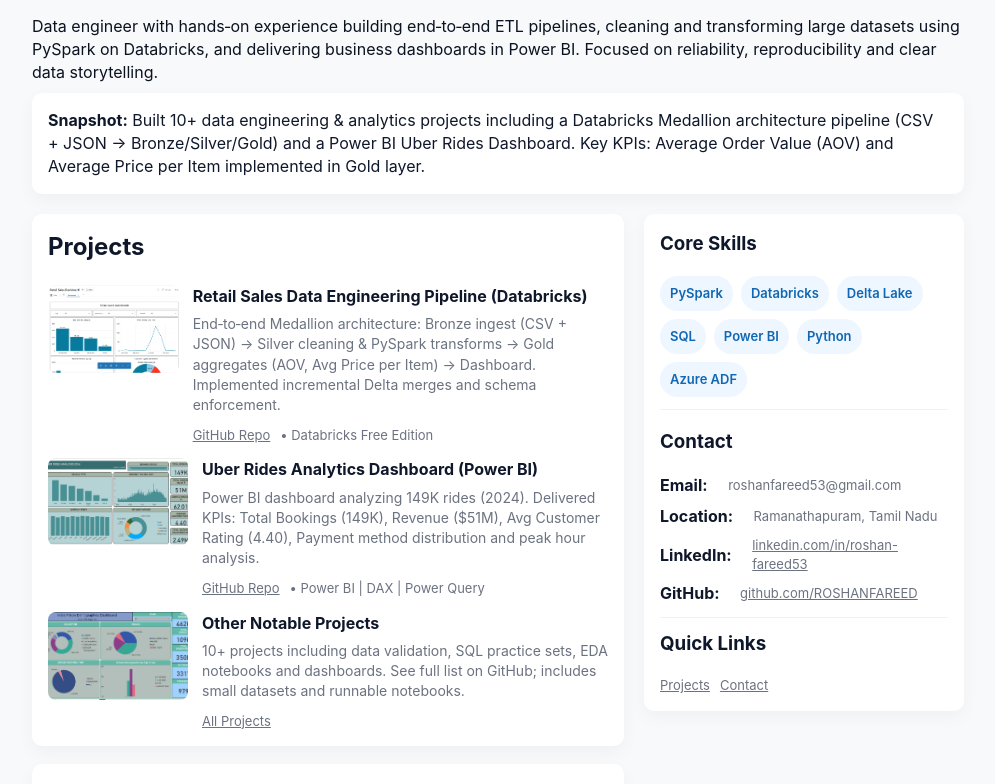
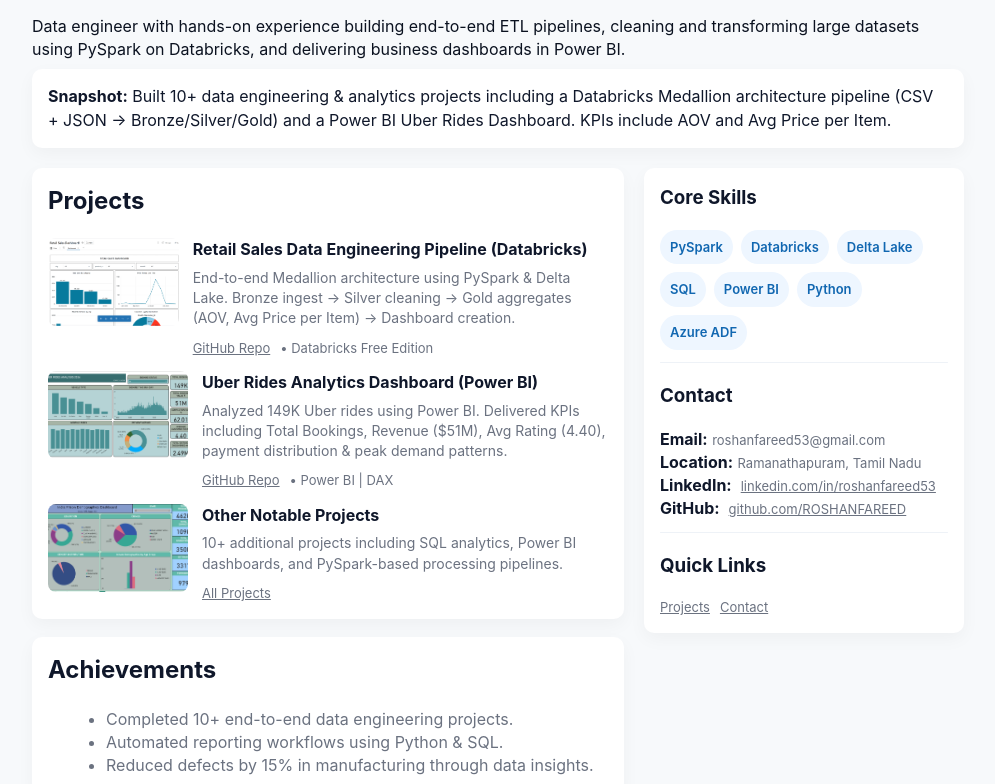
Before and after one commit to ROSHANFAREED/ROSHANFAREED.github.io, a plain HTML site: page index.html in a window 1280 px wide. Shown: the part 159-943 px from the top of the page, without its empty margins (142-1137 px from the left). Drawn offline with Linux system fonts and the light colour scheme.

Commit message:
Update index.html

```diff
--- a/index.html
+++ b/index.html
@@ -4,7 +4,7 @@
   <meta charset="utf-8" />
   <meta name="viewport" content="width=device-width,initial-scale=1" />
   <title>Roshan Fareed — Data Engineer Portfolio</title>
-  <meta name="description" content="Roshan Fareed — Data Engineer | PySpark · Databricks · Power BI. Portfolio showcasing Medallion architecture project, Uber analytics dashboard and more." />
+  <meta name="description" content="Portfolio of Roshan Fareed — Data Engineer | PySpark · Databricks · Power BI. Showcasing Medallion Architecture project, Uber analytics dashboard, and more." />
   <style>
     :root{--accent:#1167b1;--muted:#6b7280;--bg:#f7f9fb;--card:#ffffff}
     *{box-sizing:border-box}
@@ -29,17 +29,22 @@
     .project h3{margin:0;font-size:16px}
     .project p{margin:6px 0 0;color:var(--muted);font-size:14px}
     .meta{margin-top:10px;color:var(--muted);font-size:13px}
-    footer{margin-top:28px;text-align:center;color:var(--muted);font-size:13px}
+    footer{text-align:center;margin-top:28px;color:var(--muted);font-size:13px}
     .link-row{display:flex;gap:10px;flex-wrap:wrap}
     .small{font-size:13px;color:var(--muted)}
-    @media(max-width:880px){.columns{grid-template-columns:1fr}.top-actions{margin-left:0}}
-    /* project badges */
-    .badge{display:inline-block;background:#f1f5f9;padding:6px 8px;border-radius:6px;font-weight:700;color:#0f172a;margin-right:8px;font-size:12px}
-    .contact-list{display:flex;flex-direction:column;gap:8px}
-    .contact-item{display:flex;gap:8px;align-items:center}
     .hr{height:1px;background:#eef2f7;margin:12px 0;border-radius:2px}
+
+    html {
+      scroll-behavior: smooth;
+    }
+
+    @media(max-width:880px){
+      .columns{grid-template-columns:1fr}
+      .top-actions{margin-left:0}
+    }
   </style>
 </head>
+
 <body>
   <div class="container">
     <header>
@@ -52,51 +57,59 @@
       <div class="top-actions">
         <a class="btn" href="assets/resume/ROSHAN_FAREED_Resume.pdf" download>Download Resume</a>
         <a class="btn ghost" href="https://github.com/ROSHANFAREED" target="_blank">GitHub</a>
-        <a class="btn ghost" href="https://www.linkedin.com/in/roshan-fareed53" target="_blank">LinkedIn</a>
+        <a class="btn ghost" href="https://www.linkedin.com/in/roshanfareed53" target="_blank">LinkedIn</a>
       </div>
     </header>
 
-    <p class="lead">Data engineer with hands‑on experience building end‑to‑end ETL pipelines, cleaning and transforming large datasets using PySpark on Databricks, and delivering business dashboards in Power BI. Focused on reliability, reproducibility and clear data storytelling.</p>
+    <p class="lead">
+      Data engineer with hands-on experience building end-to-end ETL pipelines, cleaning and transforming large datasets using PySpark on Databricks, and delivering business dashboards in Power BI.
+    </p>
 
     <div class="summary card">
-      <strong>Snapshot:</strong> Built 10+ data engineering & analytics projects including a Databricks Medallion architecture pipeline (CSV + JSON → Bronze/Silver/Gold) and a Power BI Uber Rides Dashboard. Key KPIs: Average Order Value (AOV) and Average Price per Item implemented in Gold layer.
+      <strong>Snapshot:</strong> Built 10+ data engineering & analytics projects including a Databricks Medallion architecture pipeline (CSV + JSON → Bronze/Silver/Gold) and a Power BI Uber Rides Dashboard. KPIs include AOV and Avg Price per Item.
     </div>
 
     <div class="columns">
       <main>
-        <section class="card">
+
+        <!-- Projects Section -->
+        <section id="projects" class="card">
           <h2 style="margin-top:0">Projects</h2>
+
           <div class="projects">
 
+            <!-- Project 1 -->
             <article class="project">
               <img src="assets/images/medallion_dashboard.png" alt="Medallion dashboard screenshot" />
               <div>
                 <h3>Retail Sales Data Engineering Pipeline (Databricks)</h3>
-                <p>End‑to‑end Medallion architecture: Bronze ingest (CSV + JSON) → Silver cleaning & PySpark transforms → Gold aggregates (AOV, Avg Price per Item) → Dashboard. Implemented incremental Delta merges and schema enforcement.</p>
+                <p>End-to-end Medallion architecture using PySpark & Delta Lake. Bronze ingest → Silver cleaning → Gold aggregates (AOV, Avg Price per Item) → Dashboard creation.</p>
                 <div class="meta link-row">
-                  <a class="small" href="https://github.com/ROSHANFAREED/medallion-databricks-project" target="_blank">GitHub Repo</a>
+                  <a class="small" href="https://github.com/ROSHANFAREED" target="_blank">GitHub Repo</a>
                   <span class="small">• Databricks Free Edition</span>
                 </div>
               </div>
             </article>
 
+            <!-- Project 2 -->
             <article class="project">
               <img src="assets/images/uber_dashboard.png" alt="Uber dashboard screenshot" />
               <div>
                 <h3>Uber Rides Analytics Dashboard (Power BI)</h3>
-                <p>Power BI dashboard analyzing 149K rides (2024). Delivered KPIs: Total Bookings (149K), Revenue ($51M), Avg Customer Rating (4.40), Payment method distribution and peak hour analysis.</p>
+                <p>Analyzed 149K Uber rides using Power BI. Delivered KPIs including Total Bookings, Revenue ($51M), Avg Rating (4.40), payment distribution & peak demand patterns.</p>
                 <div class="meta link-row">
-                  <a class="small" href="https://github.com/ROSHANFAREED/uber-rides-analysis" target="_blank">GitHub Repo</a>
-                  <span class="small">• Power BI | DAX | Power Query</span>
+                  <a class="small" href="https://github.com/ROSHANFAREED" target="_blank">GitHub Repo</a>
+                  <span class="small">• Power BI | DAX</span>
                 </div>
               </div>
             </article>
 
+            <!-- Project 3 -->
             <article class="project">
-              <img src="assets/images/other_project.png" alt="other project" />
+              <img src="assets/images/other_project.png" alt="Other project screenshot" />
               <div>
                 <h3>Other Notable Projects</h3>
-                <p>10+ projects including data validation, SQL practice sets, EDA notebooks and dashboards. See full list on GitHub; includes small datasets and runnable notebooks.</p>
+                <p>10+ additional projects including SQL analytics, Power BI dashboards, and PySpark-based processing pipelines.</p>
                 <div class="meta link-row">
                   <a class="small" href="https://github.com/ROSHANFAREED" target="_blank">All Projects</a>
                 </div>
@@ -106,24 +119,20 @@
           </div>
         </section>
 
-        <section style="margin-top:18px" class="card">
-          <h2 style="margin-top:0">Selected Achievements</h2>
+        <section class="card" style="margin-top:18px">
+          <h2 style="margin-top:0">Achievements</h2>
           <ul style="margin:10px 0 0 18px;color:var(--muted)">
-            <li>Completed 10+ end-to-end data engineering projects showcasing ETL pipelines, PySpark transforms, and dashboarding.</li>
-            <li>Automated reporting workflows and reduced manual effort via Python and PySpark scripts.</li>
-            <li>Improved quality control in manufacturing by deriving data-driven insights (15% defect reduction).</li>
+            <li>Completed 10+ end-to-end data engineering projects.</li>
+            <li>Automated reporting workflows using Python & SQL.</li>
+            <li>Reduced defects by 15% in manufacturing through data insights.</li>
           </ul>
-        </section>
-
-        <section style="margin-top:18px" class="card">
-          <h2 style="margin-top:0">How to run / Notes</h2>
-          <p class="small" style="margin:8px 0 0;color:var(--muted)">For Databricks project: import notebooks (File → Import) or run exported .ipynb/.py files. Place sample data in <code>data_sample/</code>. For Power BI project: open the <code>.pbix</code> file in Power BI Desktop and refresh data.</p>
         </section>
 
       </main>
 
+      <!-- Sidebar Right -->
       <aside>
-        <div class="card">
+        <div class="card" id="contact">
           <h3 style="margin-top:0">Core Skills</h3>
           <div class="skills" style="margin-top:8px">
             <span class="skill">PySpark</span>
@@ -141,13 +150,17 @@
           <div class="contact-list">
             <div class="contact-item"><strong>Email:</strong>&nbsp;<span class="small">roshanfareed53@gmail.com</span></div>
             <div class="contact-item"><strong>Location:</strong>&nbsp;<span class="small">Ramanathapuram, Tamil Nadu</span></div>
-            <div class="contact-item"><strong>LinkedIn:</strong>&nbsp;<a class="small" href="https://www.linkedin.com/in/roshan-fareed53" target="_blank">linkedin.com/in/roshan-fareed53</a></div>
-            <div class="contact-item"><strong>GitHub:</strong>&nbsp;<a class="small" href="https://github.com/ROSHANFAREED" target="_blank">github.com/ROSHANFAREED</a></div>
+            <div class="contact-item"><strong>LinkedIn:</strong>&nbsp;
+              <a class="small" href="https://www.linkedin.com/in/roshanfareed53" target="_blank">linkedin.com/in/roshanfareed53</a>
+            </div>
+            <div class="contact-item"><strong>GitHub:</strong>&nbsp;
+              <a class="small" href="https://github.com/ROSHANFAREED" target="_blank">github.com/ROSHANFAREED</a>
+            </div>
           </div>
 
           <div class="hr"></div>
 
-          <h3 style="margin-top:0">Quick Links</h3>
+          <h3>Quick Links</h3>
           <div class="link-row" style="margin-top:8px">
             <a class="small" href="#projects">Projects</a>
             <a class="small" href="#contact">Contact</a>
@@ -158,8 +171,9 @@
     </div>
 
     <footer>
-      <div class="small">Made with ❤️ • Last updated: Dec 2025 • <a href="https://github.com/ROSHANFAREED/ROSHANFAREED.github.io" target="_blank">Source</a></div>
+      <div class="small">Made with ❤️ • Last updated: Dec 2025</div>
     </footer>
+
   </div>
 </body>
 </html>
```
